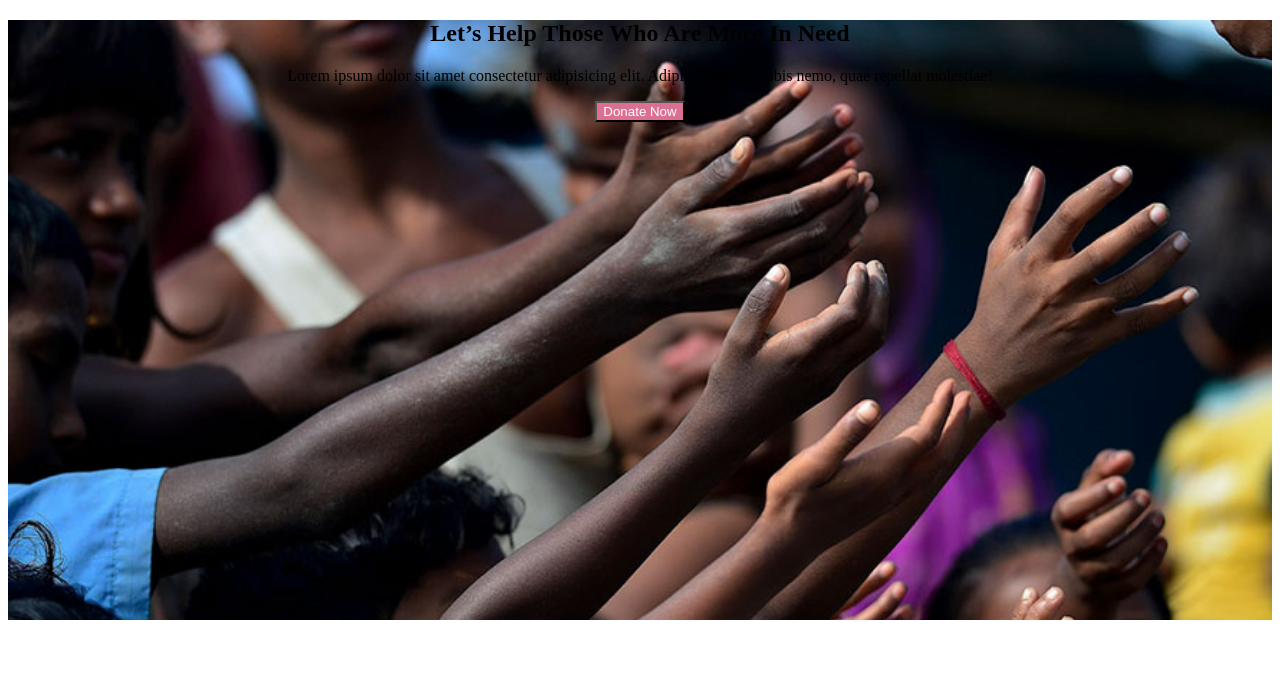
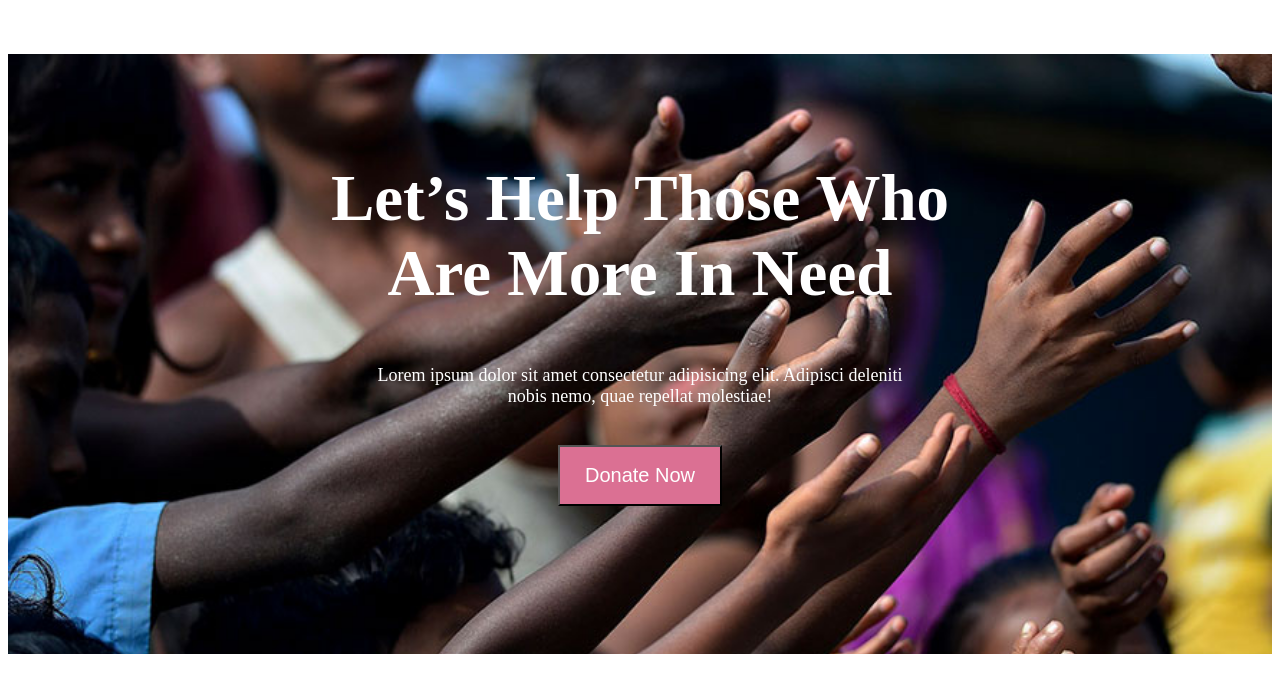
Before and after one commit to hasanhazari/developer-today, a plain HTML site: page index.html in a window 1280 px wide. Drawn offline with Linux system fonts and the light colour scheme.

Commit message:
added half

```diff
--- a/styles/today.css
+++ b/styles/today.css
@@ -8,12 +8,22 @@ header{
     background: cover;
     }
 .design-item{
+    font-weight: 700px;
+    font-size: 65px;
+    padding: 107px 300px 0px 300px;
+    color: white;
 
 }
 .design-description{
+    font-weight: 400;
+    font-size: 18px;
+    color: #FFFFFF;
+    padding: 0px 350px 20px 350px;
 
 }
 .btn-color{
     color: white;
     background-color: palevioletred;
+    font-size: 20px;
+    padding: 17px 25px;
 }
```
